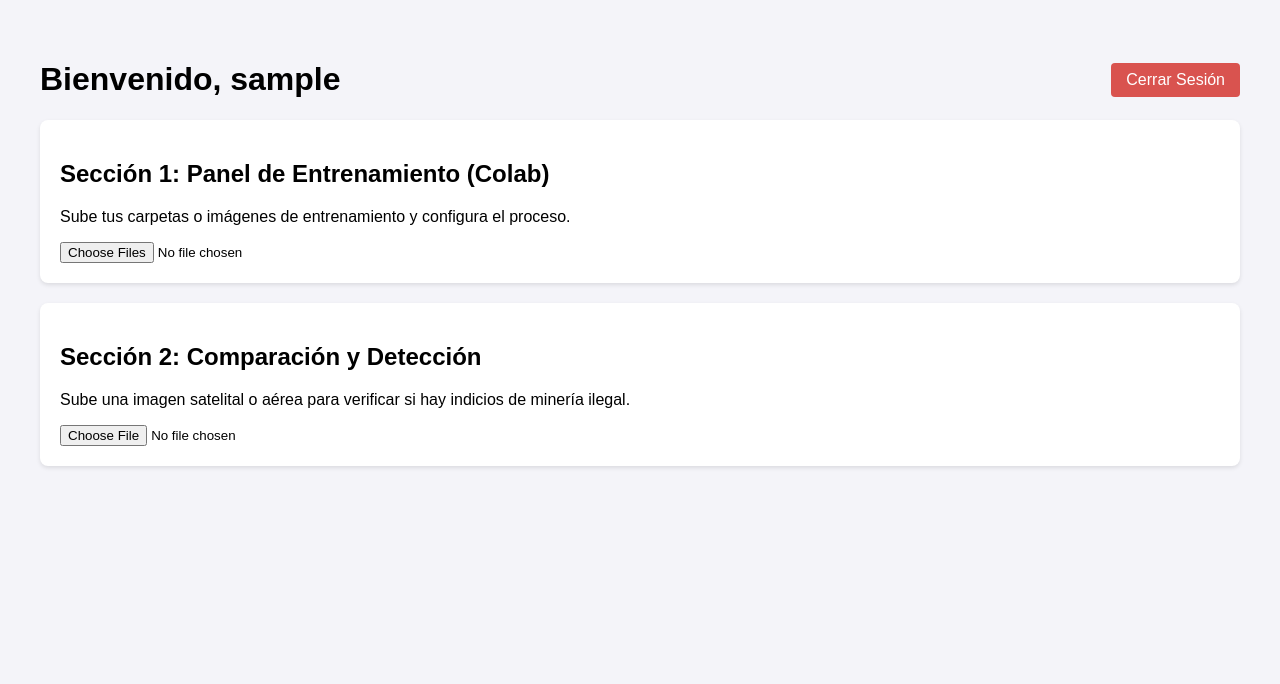
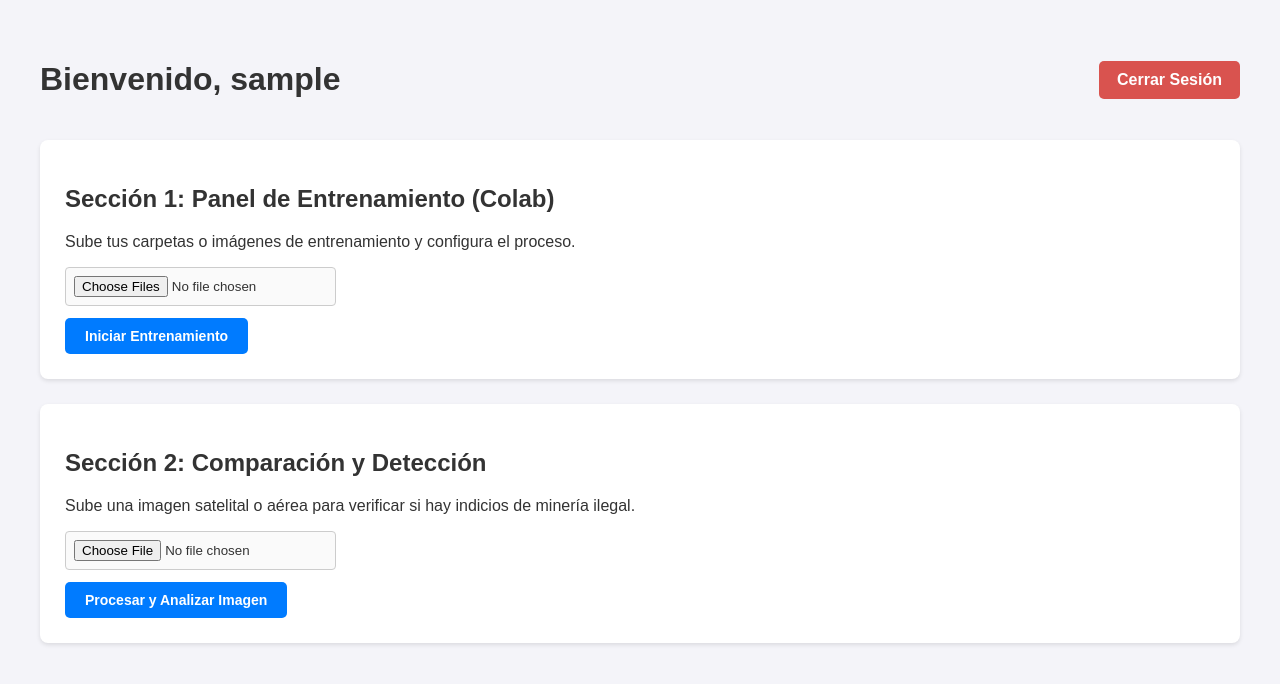
Before and after one commit to CrisberJAR/MINERIA-ILEGAL-COLAB, a Flask app: page /dashboard in a window 1280 px wide. Shown: the top 684 px of the page. Run offline with Flask 3, Linux system fonts and the light colour scheme; the visitor is signed in with stand-in values (Sample User, id 1).

Commit message:
Agregar formularios y botones de envio en dashboard

```diff
--- a/templates/dashboard.html
+++ b/templates/dashboard.html
@@ -2,30 +2,94 @@
 <html lang="es">
 <head>
     <meta charset="UTF-8">
+    <meta name="viewport" content="width=device-width, initial-scale=1.0">
     <title>Panel Principal</title>
     <style>
-        body { font-family: Arial, sans-serif; margin: 40px; background: #f4f4f9; }
-        .section { background: white; padding: 20px; margin-bottom: 20px; border-radius: 8px; box-shadow: 0 2px 4px rgba(0,0,0,0.1); }
-        .header { display: flex; justify-content: space-between; align-items: center; }
-        a.logout { background: #d9534f; color: white; padding: 8px 15px; text-decoration: none; border-radius: 4px; }
+        body {
+            font-family: Arial, sans-serif;
+            margin: 40px;
+            background: #f4f4f9;
+            color: #333;
+        }
+        .header {
+            display: flex;
+            justify-content: space-between;
+            align-items: center;
+            margin-bottom: 20px;
+        }
+        .section {
+            background: white;
+            padding: 25px;
+            margin-bottom: 25px;
+            border-radius: 8px;
+            box-shadow: 0 2px 4px rgba(0,0,0,0.1);
+        }
+        .form-group {
+            margin-top: 15px;
+            display: flex;
+            flex-direction: column;
+            gap: 12px;
+            align-items: flex-start;
+        }
+        input[type="file"] {
+            padding: 8px;
+            border: 1px solid #ccc;
+            border-radius: 4px;
+            background-color: #fafafa;
+        }
+        button.btn-submit {
+            background-color: #007bff;
+            color: white;
+            border: none;
+            padding: 10px 20px;
+            font-size: 14px;
+            font-weight: bold;
+            border-radius: 5px;
+            cursor: pointer;
+            transition: background 0.2s ease;
+        }
+        button.btn-submit:hover {
+            background-color: #0056b3;
+        }
+        a.logout {
+            background: #d9534f;
+            color: white;
+            padding: 10px 18px;
+            text-decoration: none;
+            border-radius: 5px;
+            font-weight: bold;
+        }
+        a.logout:hover {
+            background: #c9302c;
+        }
     </style>
 </head>
 <body>
+
     <div class="header">
         <h1>Bienvenido, {{ username }}</h1>
         <a href="/logout" class="logout">Cerrar Sesión</a>
     </div>
 
+    <!-- Sección 1: Entrenamiento -->
     <div class="section">
         <h2>Sección 1: Panel de Entrenamiento (Colab)</h2>
         <p>Sube tus carpetas o imágenes de entrenamiento y configura el proceso.</p>
-        <input type="file" webkitdirectory directory multiple>
+        <form action="/entrenar" method="POST" enctype="multipart/form-data" class="form-group">
+            <input type="file" name="archivos_entrenamiento" webkitdirectory directory multiple required>
+            <button type="submit" class="btn-submit">Iniciar Entrenamiento</button>
+        </form>
     </div>
 
+    <!-- Sección 2: Detección -->
     <div class="section">
         <h2>Sección 2: Comparación y Detección</h2>
         <p>Sube una imagen satelital o aérea para verificar si hay indicios de minería ilegal.</p>
-        <input type="file" accept="image/*">
+        <form action="/detectar" method="POST" enctype="multipart/form-data" class="form-group">
+            <input type="file" name="imagen_satelital" accept="image/*" required>
+            <button type="submit" class="btn-submit">Procesar y Analizar Imagen</button>
+        </form>
     </div>
+
 </body>
 </html>
```
